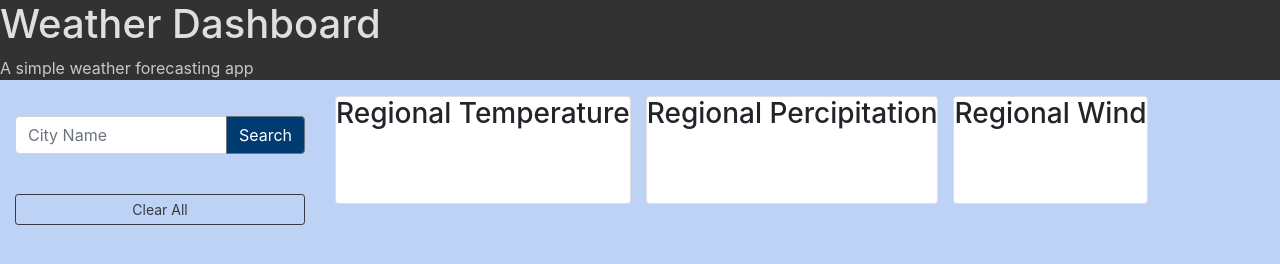
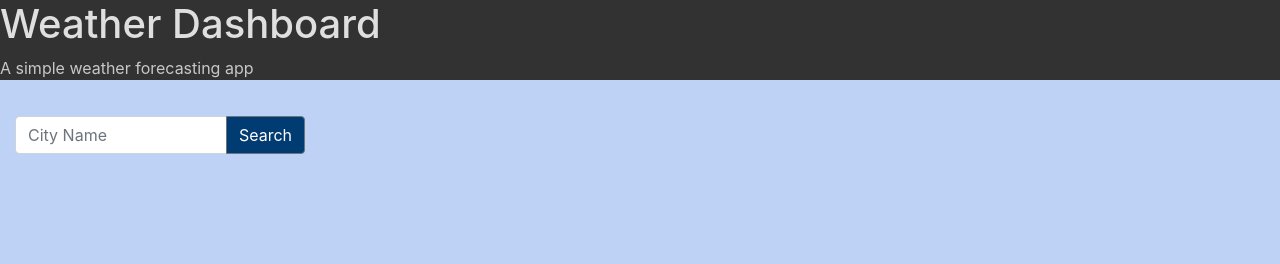
Before and after one commit to btparker70/Weather-Dashboard, a plain HTML site: page index.html in a window 1280 px wide. Drawn offline with nearby package versions, Linux system fonts and the light colour scheme.

Commit message:
changed block display for maps

```diff
--- a/Assets/CSS/style.css
+++ b/Assets/CSS/style.css
@@ -37,3 +37,7 @@ body {
 #currentWeatherDisplay {
     padding: 10px;
 }
+
+.mapDiv {
+    display: none;
+}
--- a/Assets/Javascript/script.js
+++ b/Assets/Javascript/script.js
@@ -10,6 +10,7 @@ $('#clearBtn').on('click', function() {
   $('#searchList').empty();
   localStorage.clear();
   location.reload();
+  $('#clearBtn').css('display', 'none')
 })
 
 // When list items are clicked
@@ -69,6 +70,9 @@ $('#searchBtn').click(function () {
     var newSearchItem = $('<li/>').attr('class', 'list-group-item active span').attr('id', cityName);
     newSearchItem.text(cityName);
     $('#searchList').prepend(newSearchItem);
+    if ($('#clearBtn').css('display') == ('none')) {
+      $('#clearBtn').css('display', 'block')
+    }
 
     dataRender(cityName);
 
@@ -83,6 +87,7 @@ function renderSavedCities() {
     var newSearchItem = $('<li/>').attr('class', 'list-group-item').attr('id', cityName);
     newSearchItem.text(cityName);
     $('#searchList').prepend(newSearchItem);
+    $('#clearBtn').css('display', 'block')
   }
 }
 renderSavedCities()
@@ -111,6 +116,7 @@ function dataRender(cityName) {
       method: "GET"
     }).then(function (response) {
       // Current city data display
+      $('#currentWeatherBlock').css('display', 'block');
       var iconCode = response.current.weather[0].icon;
       var iconUrl = "http://openweathermap.org/img/w/" + iconCode + ".png";
       var imgDiv = $('<img>').attr('src', iconUrl);
@@ -190,6 +196,7 @@ function dataRender(cityName) {
         var url = 'https://tile.openweathermap.org/map/' + layer + '/' + zoom + '/' + lonTile + '/' + latTile + '.png?appid=' + apiKey;
         var mapImg = $('<img>').attr('src', url);
         $('#' + divID).empty();
+        $('.mapDiv').css('display', 'block');
         $('#' + divID).append(mapImg);
       }
     })
--- a/index.html
+++ b/index.html
@@ -36,7 +36,7 @@
                 </div>
                 <ul class='list-group' id='searchList'></ul>
                 <br>
-                <button id='clearBtn' type="button" class="btn btn-outline-dark btn-sm btn-block">Clear All</button>
+                <button id='clearBtn' type="button" class="btn btn-outline-dark btn-sm btn-block" style='display: none'>Clear All</button>
             </div>
             <!-- Displayed city -->
             <div class='col'>
@@ -53,18 +53,18 @@
                         <h3 id='uvIndexDisplay'></h3>
                     </div>
                     <!-- Map -->
-                    <div class='card text-center col-spaced' style="display: block">
-                        <h3>Regional Temperature</h3>
+                    <div class='card text-center col-spaced mapDiv'>
+                        <h3>Temperature</h3>
                         <br>
                         <div class='card-body' id='temperatureMap'></div>
                     </div>
-                    <div class='card text-center col-spaced' style="display: block">
-                        <h3>Regional Percipitation</h3>
+                    <div class='card text-center col-spaced mapDiv'>
+                        <h3>Percipitation</h3>
                         <br>
                         <div class='card-body' id='percipitationMap'></div>
                     </div>
-                    <div class='card text-center col-spaced' style="display: block">
-                        <h3>Regional Wind</h3>
+                    <div class='card text-center col-spaced mapDiv'>
+                        <h3>Wind</h3>
                         <br>
                         <div class='card-body' id='windMap'></div>
                     </div>
```
